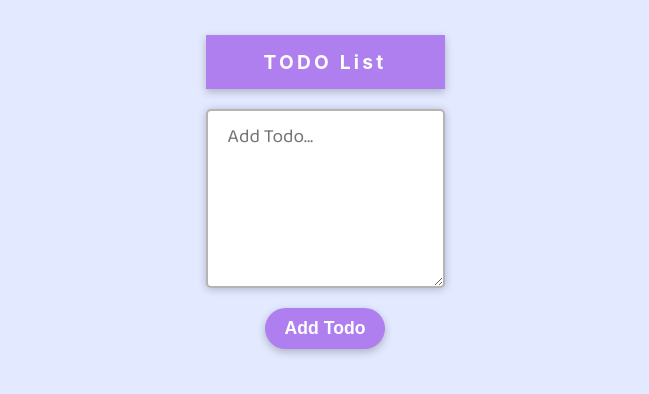
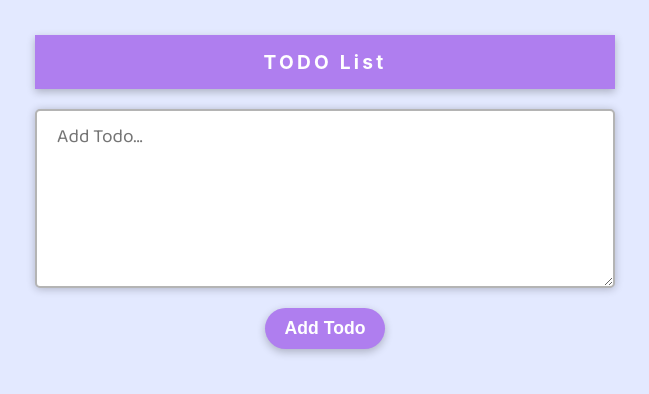
Before and after one commit to debanjan-2002/todo-list-react, a React (Create React App) app: page / in a window 1280 px wide. Shown: the top 394 px of the page, without its empty margins (315-964 px from the left). Built offline with nearby package versions, Linux system fonts and the light colour scheme.

Commit message:
fixed styles

```diff
--- a/src/index.css
+++ b/src/index.css
@@ -22,13 +22,11 @@ code {
 
 body {
     background-color: #e3e9ff;
-    display: flex;
+    /* display: flex; */
     /* flex-direction: column; */
     font-family: -apple-system, BlinkMacSystemFont, "Segoe UI", "Roboto",
         "Oxygen", "Ubuntu", "Cantarell", "Fira Sans", "Droid Sans",
         "Helvetica Neue", sans-serif;
     width: 100%;
     min-height: 100vh;
-    justify-content: center;
-    align-items: flex-start;
 }
```
